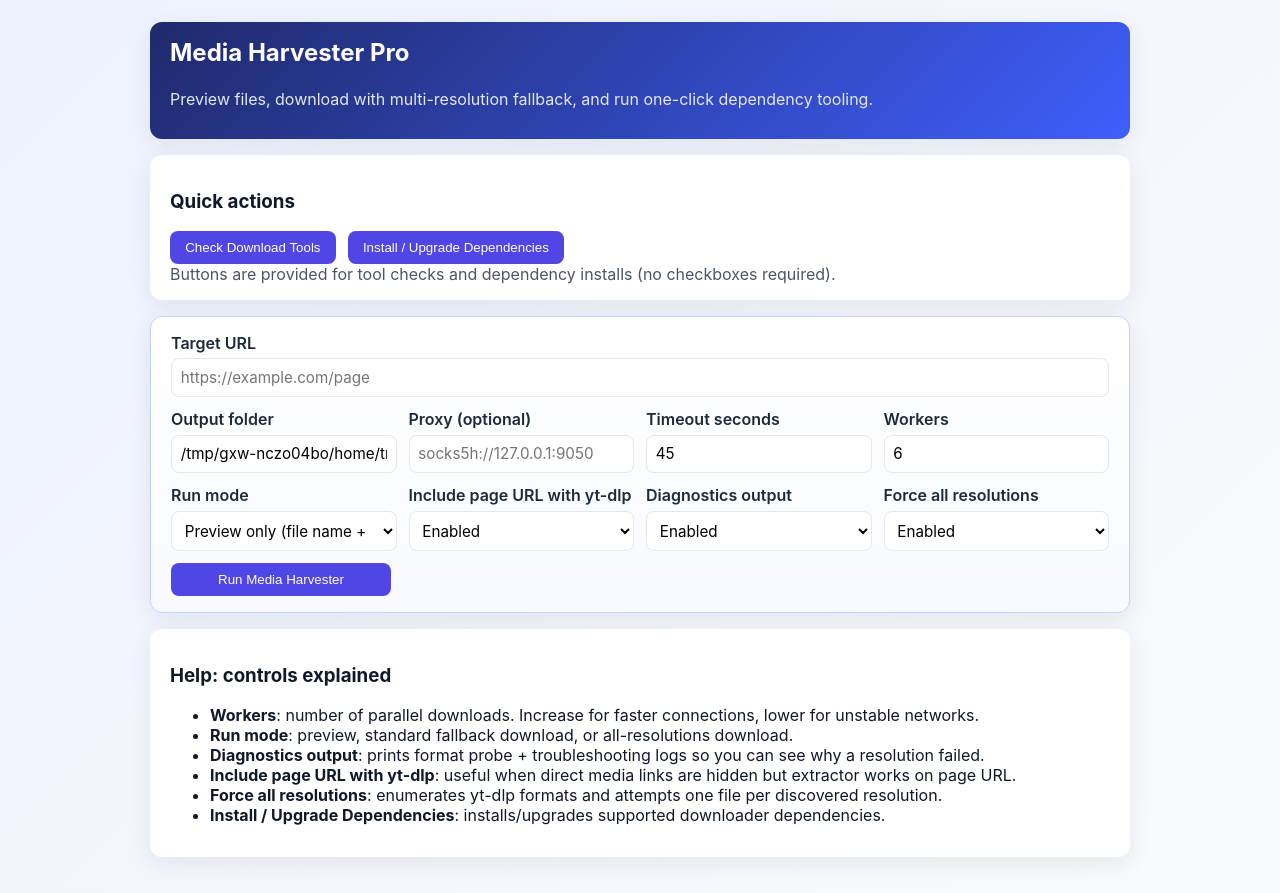
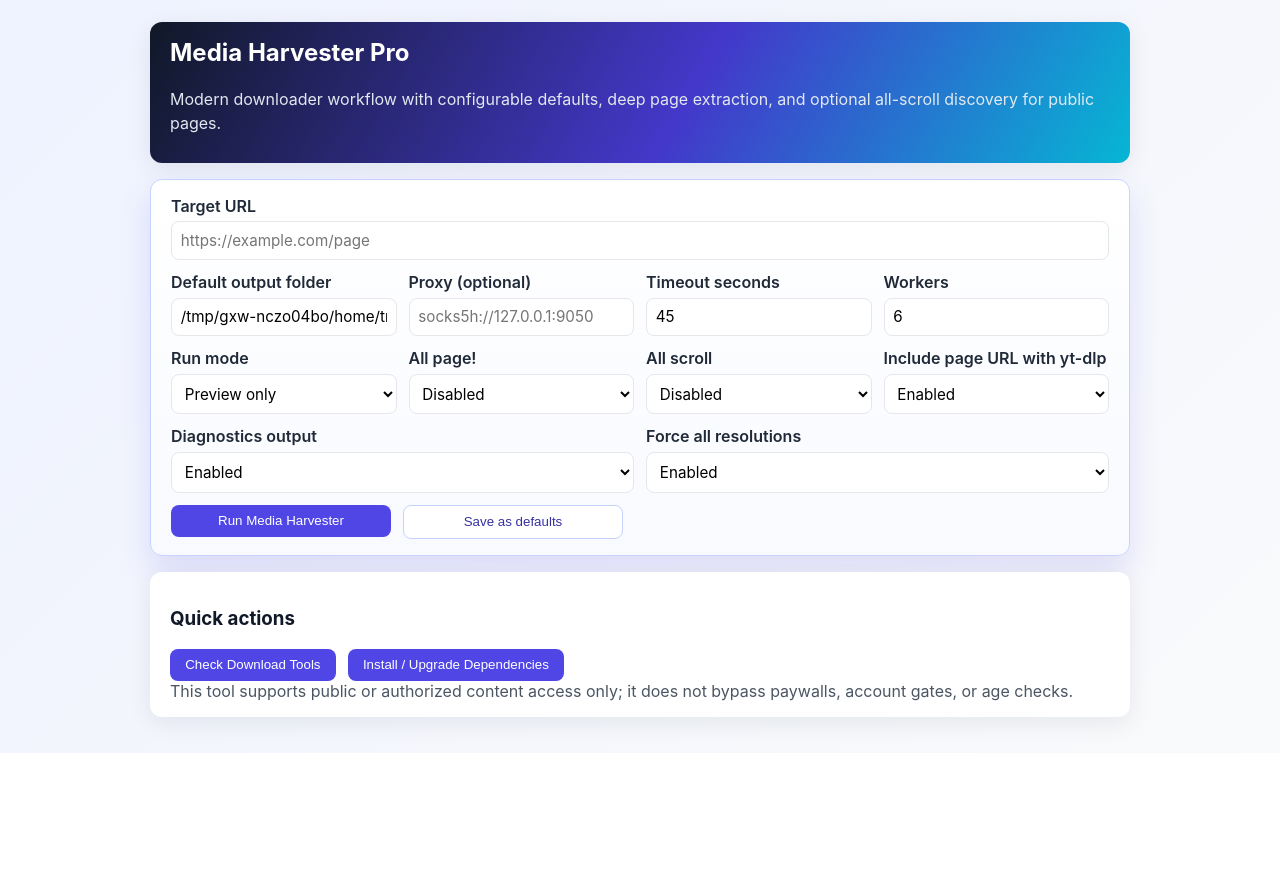
Before and after one commit to Korialstrasz2/OmniTool, a Flask app: page /media-harvester in a window 1280 px wide. Shown: the part 80-973 px from the top of the page. After the commit the page ends 833 px from the top, so only its background shows below. Run offline with Flask 3, Linux system fonts and the light colour scheme.

Commit message:
Enhance media harvester defaults, extraction modes, and UI refresh

```diff
--- a/app.py
+++ b/app.py
@@ -19,6 +19,7 @@ HUNYUAN_CONFIG = SCRIPTS_DIR / 'hunyuan3d_config.json'
 HUNYUAN_REPO_URL = 'https://github.com/tencent-hunyuan/hunyuan3d-2.1.git'
 LYRICS_CONFIG = SCRIPTS_DIR / 'lyrics_embedder_config.json'
 MEDIA_HARVESTER_SCRIPT = SCRIPTS_DIR / 'media_harvester.py'
+MEDIA_HARVESTER_DEFAULTS = SCRIPTS_DIR / 'media_harvester_defaults.json'
 
 try:
     from openai import OpenAI
@@ -26,6 +27,21 @@ except Exception:  # pragma: no cover - optional runtime dependency
     OpenAI = None  # type: ignore
 
 
+
+
+
+def read_media_harvester_defaults():
+    if not MEDIA_HARVESTER_DEFAULTS.exists():
+        return {}
+    try:
+        data = json.loads(MEDIA_HARVESTER_DEFAULTS.read_text(encoding='utf-8'))
+        return data if isinstance(data, dict) else {}
+    except Exception:
+        return {}
+
+
+def write_media_harvester_defaults(values):
+    MEDIA_HARVESTER_DEFAULTS.write_text(json.dumps(values, indent=2), encoding='utf-8')
 
 def load_tools():
     """Load tool definitions from tools.json."""
@@ -207,16 +223,19 @@ def tool_detail(tool_id):
 def media_harvester():
     """Media discovery/downloader with preview and privacy controls."""
     output = ''
+    defaults = read_media_harvester_defaults()
     values = {
         'url': '',
-        'output_dir': str(SCRIPTS_DIR / 'media_downloads'),
-        'proxy': '',
-        'timeout': '45',
-        'workers': '6',
-        'mode': 'preview',
-        'diagnostics': '1',
-        'download_all_resolutions': '1',
-        'include_page_with_ytdlp': '1',
+        'output_dir': str(defaults.get('output', SCRIPTS_DIR / 'media_downloads')),
+        'proxy': str(defaults.get('proxy', '')),
+        'timeout': str(defaults.get('timeout', '45')),
+        'workers': str(defaults.get('workers', '6')),
+        'mode': str(defaults.get('mode', 'preview')),
+        'diagnostics': '1' if defaults.get('diagnostics', True) else '',
+        'download_all_resolutions': '1' if defaults.get('download_all_resolutions', True) else '',
+        'include_page_with_ytdlp': '1' if defaults.get('include_page_with_ytdlp', True) else '',
+        'all_page': '1' if defaults.get('all_page', False) else '',
+        'all_scroll': '1' if defaults.get('all_scroll', False) else '',
     }
 
     if request.method == 'POST':
@@ -230,7 +249,29 @@ def media_harvester():
             'diagnostics': '1' if request.form.get('diagnostics') else '',
             'download_all_resolutions': '1' if request.form.get('download_all_resolutions') else '',
             'include_page_with_ytdlp': '1' if request.form.get('include_page_with_ytdlp') else '',
+            'all_page': '1' if request.form.get('all_page') else '',
+            'all_scroll': '1' if request.form.get('all_scroll') else '',
         })
+
+        if request.form.get('save_defaults'):
+            payload = {
+                'output': values['output_dir'],
+                'proxy': values['proxy'],
+                'timeout': values['timeout'],
+                'workers': values['workers'],
+                'mode': values['mode'],
+                'diagnostics': bool(values['diagnostics']),
+                'download_all_resolutions': bool(values['download_all_resolutions']),
+                'include_page_with_ytdlp': bool(values['include_page_with_ytdlp']),
+                'all_page': bool(values['all_page']),
+                'all_scroll': bool(values['all_scroll']),
+            }
+            try:
+                write_media_harvester_defaults(payload)
+                flash('Saved media harvester defaults.', 'success')
+            except Exception as exc:
+                flash(f'Failed to save defaults: {exc}', 'error')
+            return render_template('media_harvester.html', values=values, output=output)
 
         if not values['url']:
             flash('Please enter a target URL.', 'error')
@@ -257,6 +298,10 @@ def media_harvester():
                 command.append('--download-all-resolutions')
             if values['include_page_with_ytdlp'] and '--include-page-with-ytdlp' not in command:
                 command.append('--include-page-with-ytdlp')
+            if values['all_page']:
+                command.append('--all-page')
+            if values['all_scroll']:
+                command.append('--all-scroll')
 
             try:
                 completed = subprocess.run(
--- a/static/style.css
+++ b/static/style.css
@@ -256,8 +256,23 @@ button:hover {
 .media-harvester-page {
   border: 1px solid #c7d2fe;
   background: linear-gradient(180deg, #ffffff, #f8faff);
+  box-shadow: 0 16px 32px rgba(79, 70, 229, 0.15);
 }
 
 .media-harvester-page .actions button {
   min-width: 220px;
 }
+
+.media-hero {
+  background: linear-gradient(120deg, #111827, #4338ca 55%, #06b6d4);
+}
+
+.btn-secondary {
+  background: #ffffff;
+  color: #3730a3;
+  border: 1px solid #c7d2fe;
+}
+
+.btn-secondary:hover {
+  background: #eef2ff;
+}
--- a/templates/media_harvester.html
+++ b/templates/media_harvester.html
@@ -1,35 +1,22 @@
 {% extends 'base.html' %}
 {% block content %}
-<section class="card hero">
+<section class="card hero media-hero">
   <div class="card-header">
     <h2>Media Harvester Pro</h2>
-    <p class="lead">Preview files, download with multi-resolution fallback, and run one-click dependency tooling.</p>
+    <p class="lead">Modern downloader workflow with configurable defaults, deep page extraction, and optional all-scroll discovery for public pages.</p>
   </div>
-</section>
-
-<section class="card">
-  <h3>Quick actions</h3>
-  <div class="actions wrap-actions">
-    <form method="post" action="{{ url_for('media_harvester_check_tools') }}" class="inline-form">
-      <button type="submit">Check Download Tools</button>
-    </form>
-    <form method="post" action="{{ url_for('media_harvester_install_dependencies') }}" class="inline-form">
-      <button type="submit">Install / Upgrade Dependencies</button>
-    </form>
-  </div>
-  <p class="help-text">Buttons are provided for tool checks and dependency installs (no checkboxes required).</p>
 </section>
 
 <section class="card card-soft media-harvester-page">
   <form method="post" class="stack">
     <label>
       Target URL
-      <input type="text" name="url" value="{{ values.url }}" placeholder="https://example.com/page" required>
+      <input type="text" name="url" value="{{ values.url }}" placeholder="https://example.com/page">
     </label>
 
     <div class="form-grid">
       <label>
-        Output folder
+        Default output folder
         <input type="text" name="output_dir" value="{{ values.output_dir }}">
       </label>
       <label>
@@ -50,9 +37,23 @@
       <label>
         Run mode
         <select name="mode">
-          <option value="preview" {% if values.mode == 'preview' %}selected{% endif %}>Preview only (file name + URL list)</option>
-          <option value="download" {% if values.mode == 'download' %}selected{% endif %}>Standard download (fallback enabled)</option>
+          <option value="preview" {% if values.mode == 'preview' %}selected{% endif %}>Preview only</option>
+          <option value="download" {% if values.mode == 'download' %}selected{% endif %}>Standard download</option>
           <option value="download-all" {% if values.mode == 'download-all' %}selected{% endif %}>Download all available resolutions</option>
+        </select>
+      </label>
+      <label>
+        All page!
+        <select name="all_page">
+          <option value="1" {% if values.all_page %}selected{% endif %}>Enabled</option>
+          <option value="" {% if not values.all_page %}selected{% endif %}>Disabled</option>
+        </select>
+      </label>
+      <label>
+        All scroll
+        <select name="all_scroll">
+          <option value="1" {% if values.all_scroll %}selected{% endif %}>Enabled</option>
+          <option value="" {% if not values.all_scroll %}selected{% endif %}>Disabled</option>
         </select>
       </label>
       <label>
@@ -62,6 +63,9 @@
           <option value="" {% if not values.include_page_with_ytdlp %}selected{% endif %}>Disabled</option>
         </select>
       </label>
+    </div>
+
+    <div class="form-grid">
       <label>
         Diagnostics output
         <select name="diagnostics">
@@ -78,22 +82,24 @@
       </label>
     </div>
 
-    <div class="actions">
+    <div class="actions wrap-actions">
       <button type="submit">Run Media Harvester</button>
+      <button type="submit" name="save_defaults" value="1" class="btn-secondary">Save as defaults</button>
     </div>
   </form>
 </section>
 
 <section class="card">
-  <h3>Help: controls explained</h3>
-  <ul>
-    <li><strong>Workers</strong>: number of parallel downloads. Increase for faster connections, lower for unstable networks.</li>
-    <li><strong>Run mode</strong>: preview, standard fallback download, or all-resolutions download.</li>
-    <li><strong>Diagnostics output</strong>: prints format probe + troubleshooting logs so you can see why a resolution failed.</li>
-    <li><strong>Include page URL with yt-dlp</strong>: useful when direct media links are hidden but extractor works on page URL.</li>
-    <li><strong>Force all resolutions</strong>: enumerates yt-dlp formats and attempts one file per discovered resolution.</li>
-    <li><strong>Install / Upgrade Dependencies</strong>: installs/upgrades supported downloader dependencies.</li>
-  </ul>
+  <h3>Quick actions</h3>
+  <div class="actions wrap-actions">
+    <form method="post" action="{{ url_for('media_harvester_check_tools') }}" class="inline-form">
+      <button type="submit">Check Download Tools</button>
+    </form>
+    <form method="post" action="{{ url_for('media_harvester_install_dependencies') }}" class="inline-form">
+      <button type="submit">Install / Upgrade Dependencies</button>
+    </form>
+  </div>
+  <p class="help-text">This tool supports public or authorized content access only; it does not bypass paywalls, account gates, or age checks.</p>
 </section>
 
 {% if output %}
```
Also changed, not shown: scripts/media_harvester.py (+136 -10 lines).
